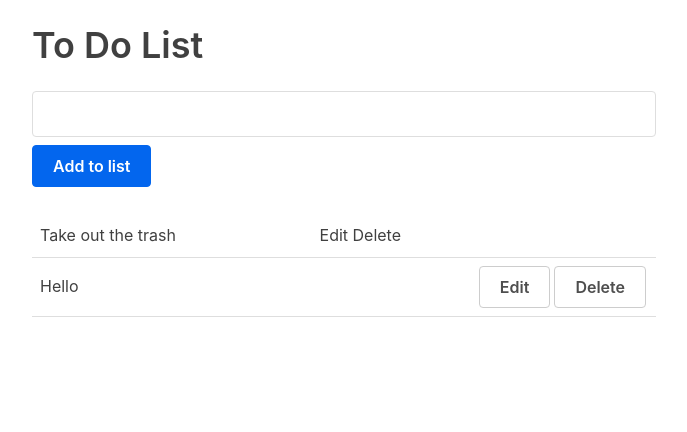
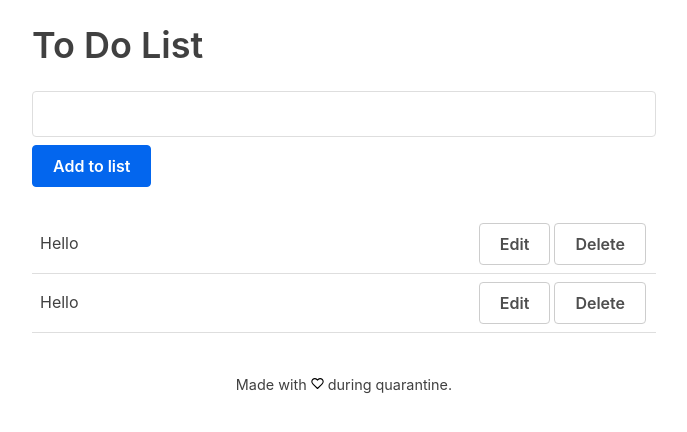
Before and after one commit to Saoskia/to-do-vue, a Vue app: page / in a window 1280 px wide. Shown: the top 432 px of the page, without its empty margins (296-983 px from the left). Built offline with nearby package versions, Linux system fonts and the light colour scheme.

Commit message:
Added footer and updated components

```diff
--- a/src/App.vue
+++ b/src/App.vue
@@ -7,6 +7,10 @@
           <h1>To Do List</h1>
           <NewForm />
           <ToDoList />
+          <div class="footer text-center">
+            <!-- Heart SVG from https://feathericons.com/ -->
+            Made with <img src="../src/assets/heart.svg" alt="love" width="13px"> during quarantine.
+          </div>
         </div>
         <div class="flex-small one-fourth"></div>
       </div>
@@ -28,12 +32,8 @@ export default {
 </script>
 
 <style>
-/* #app {
-  font-family: Avenir, Helvetica, Arial, sans-serif;
-  -webkit-font-smoothing: antialiased;
-  -moz-osx-font-smoothing: grayscale;
-  text-align: center;
-  color: #2c3e50;
-  margin-top: 60px;
-} */
+  .footer {
+    font-size: 0.9em;
+    margin-top: 40px;
+  }
 </style>
--- a/src/components/ToDo.vue
+++ b/src/components/ToDo.vue
@@ -1,5 +1,5 @@
 <template>
-    <tr>
+    <tr class="to-do">
         <td>Hello</td>
         <td class="action-buttons">
             <button class="muted-button">Edit</button>
@@ -15,6 +15,10 @@ export default {
 </script>
 
 <style scoped>
+    .to-do:hover {
+        background: #eee;
+    }
+
     .action-buttons {
         text-align: right;
     }
--- a/src/components/ToDoList.vue
+++ b/src/components/ToDoList.vue
@@ -1,9 +1,6 @@
 <template>
     <table class="to-do-list">
-        <tr>
-            <td>Take out the trash</td>
-            <td>Edit Delete</td>
-        </tr>
+        <ToDo />
         <ToDo />
     </table>
 </template>
@@ -15,6 +12,9 @@ export default {
     name: 'ToDoList',
     components: {
         ToDo
+    },
+    props: {
+        item: ToDo
     }
 }
 </script>
```
Also changed, not shown: src/assets/heart.svg (added).
